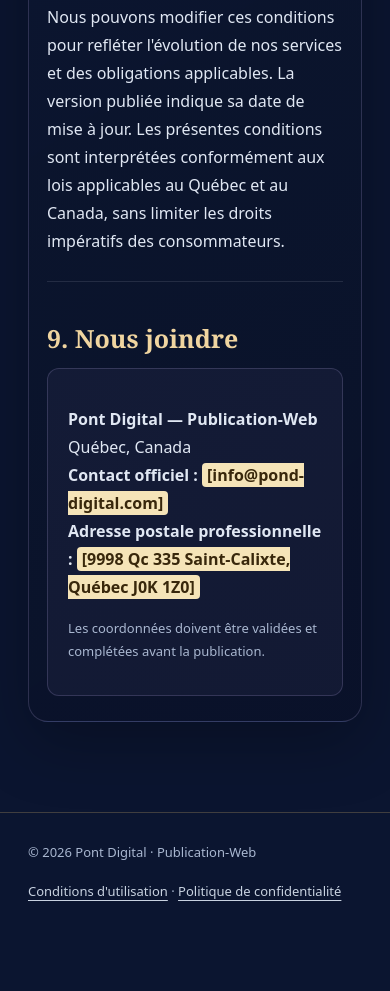
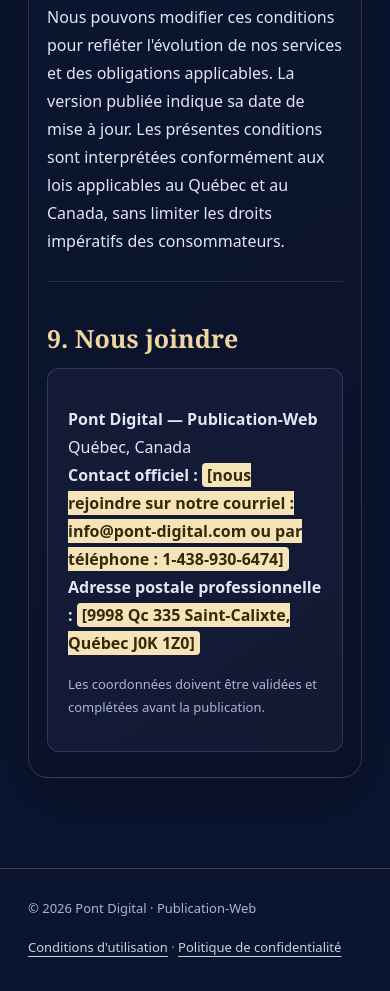
Before and after one commit to cashflowecosysteme-maker/pontdigital, a plain HTML site: page pontdigital/condition.html in a window 390 px wide. Shown: the part 4502-5493 px from the top of the page. Before the commit the page ends 5447 px from the top, so only its background shows below. Drawn offline with Linux system fonts and the light colour scheme.

Commit message:
Revise contact section with updated details
Updated contact information and added phone number.

```diff
--- a/pontdigital/condition.html
+++ b/pontdigital/condition.html
@@ -14,6 +14,6 @@
 <section><h2>6. Propriété intellectuelle</h2><p>Le contenu rédactionnel, les éléments visuels et les marques présentés sur le site sont protégés dans la mesure permise par les lois applicables. Toute reproduction non autorisée est interdite, sous réserve des exceptions légales.</p></section>
 <section><h2>7. Services et liens externes</h2><p>Le site peut renvoyer vers des services externes, notamment des systèmes de réservation et des plateformes de communication. Les pratiques de ces fournisseurs sont également régies par leurs propres conditions et politiques.</p></section>
 <section><h2>8. Modifications et droit applicable</h2><p>Nous pouvons modifier ces conditions pour refléter l'évolution de nos services et des obligations applicables. La version publiée indique sa date de mise à jour. Les présentes conditions sont interprétées conformément aux lois applicables au Québec et au Canada, sans limiter les droits impératifs des consommateurs.</p></section>
-<section><h2>9. Nous joindre</h2><div class="contact"><p><strong>Pont Digital — Publication-Web</strong><br>Québec, Canada<br><strong>Contact officiel :</strong> <span class="pending">[info@pond-digital.com]</span><br><strong>Adresse postale professionnelle :</strong> <span class="pending">[9998 Qc 335 Saint-Calixte, Québec J0K 1Z0]</span></p><p class="meta">Les coordonnées doivent être validées et complétées avant la publication.</p></div></section>
+<section><h2>9. Nous joindre</h2><div class="contact"><p><strong>Pont Digital — Publication-Web</strong><br>Québec, Canada<br><strong>Contact officiel :</strong> <span class="pending">[nous rejoindre sur notre courriel : info@pont-digital.com ou par téléphone : 1-438-930-6474]</span><br><strong>Adresse postale professionnelle :</strong> <span class="pending">[9998 Qc 335 Saint-Calixte, Québec J0K 1Z0]</span></p><p class="meta">Les coordonnées doivent être validées et complétées avant la publication.</p></div></section>
 </article></div></main>
 <footer><div class="wrap"><span>© 2026 Pont Digital · Publication-Web</span><span><a href="/condition.html">Conditions d'utilisation</a> · <a href="/politique.html">Politique de confidentialité</a></span></div></footer></body></html>
```
